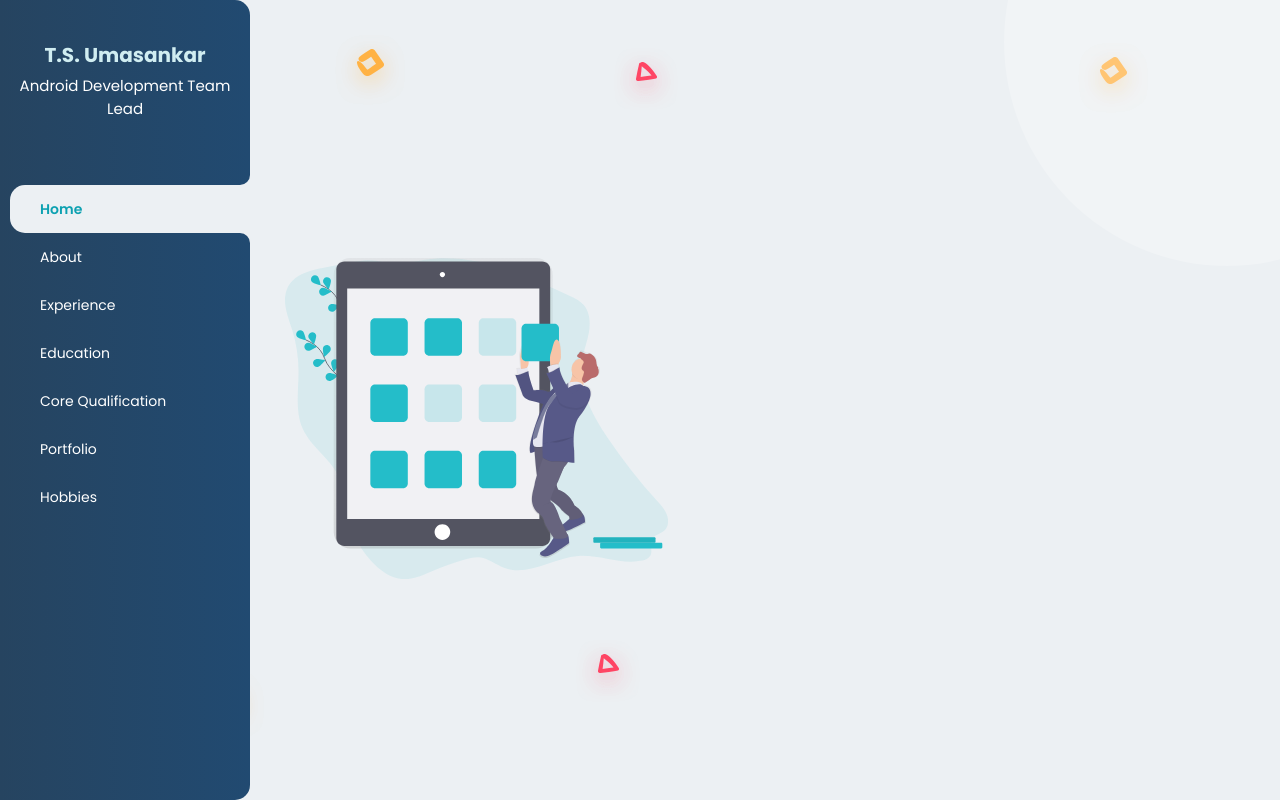
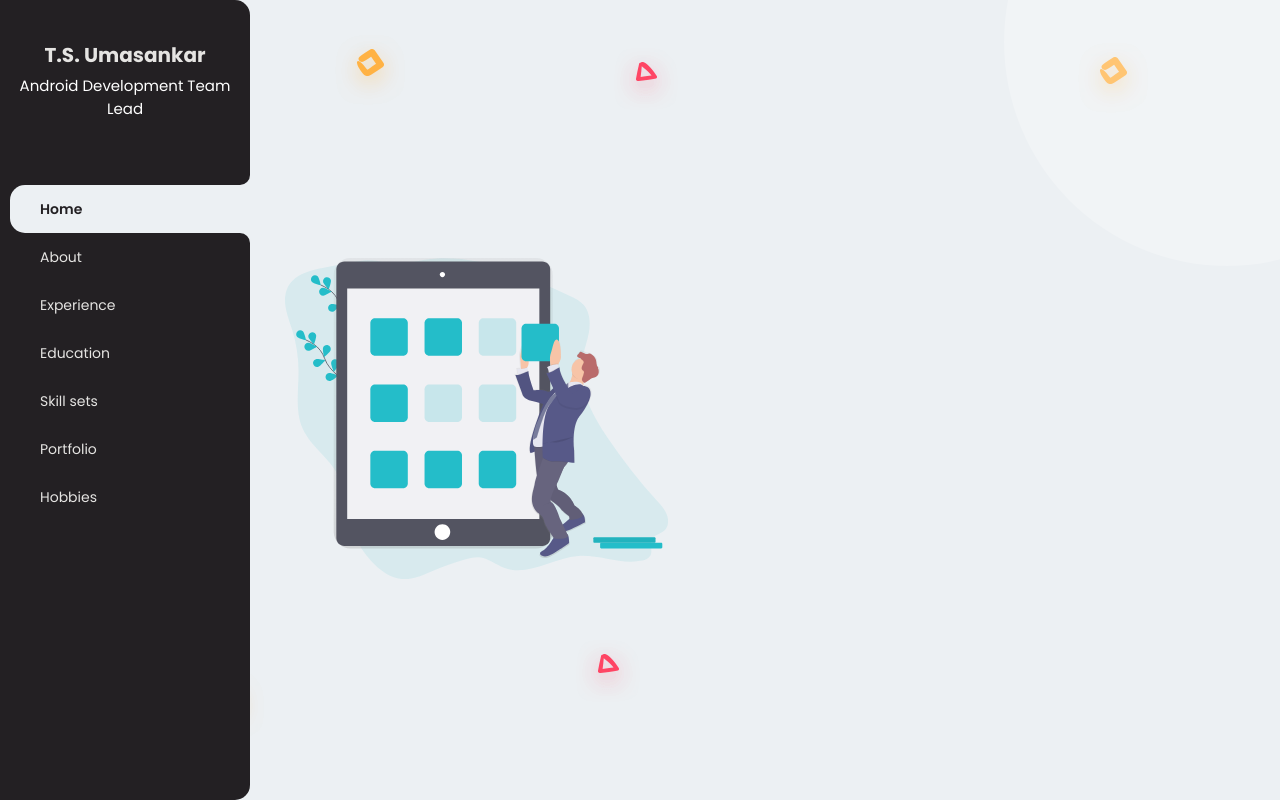
Before and after one commit to umasankar-ts/react-portfolio, a React (Create React App) app: page /home in a window 1280 px wide. Built offline with nearby package versions, Linux system fonts and the light colour scheme; a web font is replaced by a local one.

Commit message:
Black theme color changes

```diff
--- a/src/App.css
+++ b/src/App.css
@@ -94,7 +94,7 @@ p {
 }
 
 .primary-light-font {
-	color: var(--primary-light-font);
+	color: var(--primary-dark-font);
 }
 
 .content-light-bg {
@@ -181,7 +181,7 @@ p {
 	white-space: nowrap;
 	border-top-left-radius: 15px;
 	border-bottom-left-radius: 15px;
-	color: var(--white-color);
+	color: var(--secondary-light-font);
 	outline: 0
 }
 
@@ -616,7 +616,7 @@ p {
 }
 .font-icon-card:hover {
 	color: var(--white-color) !important;
-	background-color: var(--primary-light-bg)
+	background-color: var(--primary-dark-bg)
 }
 .home-gif1 {
 	position: absolute;
@@ -706,3 +706,11 @@ p {
 .padding-bottom-none{
 	padding-bottom: 0 !important
 }
+
+.text-decor,
+.text-decor:hover,
+.text-decor:focus,
+.text-decor:active,
+.text-decor:active:hover{
+	text-decoration: underline;
+}
--- a/src/component/AboutComponent.js
+++ b/src/component/AboutComponent.js
@@ -26,8 +26,8 @@ class AboutComponent extends Component {
 	                                			<div className="about-card-content ">
                                     				<h5 className="primary-dark-font about-name">UMASANKAR T S</h5>
                                     				<p className="about-designation">Android Development Team Lead</p>
-                                    				<p><i className="lni-envelope align-middle primary-light-font"/> <a href="mailto:umasankar.tsj@gmail.com" className="text-word-br primary-light-font">&nbsp;umasankar.tsj@gmail.com</a></p>
-                                    				<p><i className="lni-mobile align-middle primary-light-font"/> <a href="tel:8807527642" className="primary-light-font">&nbsp;8807527642</a></p>
+                                    				<p><i className="lni-envelope align-middle primary-light-font"/> <a href="mailto:umasankar.tsj@gmail.com" className="text-word-br primary-light-font text-decor">&nbsp;umasankar.tsj@gmail.com</a></p>
+                                    				<p><i className="lni-mobile align-middle primary-light-font"/> <a href="tel:8807527642" className="primary-light-font text-decor">&nbsp;8807527642</a></p>
                                     			</div>
 	                                    	</div>
 	                                    </div>
--- a/src/component/QualificationComponent.js
+++ b/src/component/QualificationComponent.js
@@ -13,7 +13,7 @@ class QualificationComponent extends Component{
                 <div className="content-wrapper">
                     <div className="container-fluid">
                         <div className="row">
-                            <h1 className="col-md-12 heading primary-dark-font fancy-heading animated fadeInLeft">Core Qualification</h1>
+                            <h1 className="col-md-12 heading primary-dark-font fancy-heading animated fadeInLeft">Skill sets</h1>
                         </div>
                         <div className="qualify-desk-view">
                             <div className="row qualify-sec-space">
--- a/src/component/SidebarComponent.js
+++ b/src/component/SidebarComponent.js
@@ -26,7 +26,7 @@ class SidebarComponent extends Component {
                         <b className="first-sec"></b>
                         <b className="second-sec"></b>
                     </li>
-                    <li><NavLink activeClassName='is-active' to="/qualification"><i className="lni-book sidebar-nav-menu-icon secondary-light-font"></i>Core Qualification</NavLink>
+                    <li><NavLink activeClassName='is-active' to="/qualification"><i className="lni-book sidebar-nav-menu-icon secondary-light-font"></i>Skill sets</NavLink>
                         <b className="first-sec"></b>
                         <b className="second-sec"></b>
                     </li>
--- a/src/css/variable.css
+++ b/src/css/variable.css
@@ -1,20 +1,20 @@
 :root {
 --body-bg:#ecf0f3;
 --body-text-color:#010101;
---primary-dark-bg: #0da1b1;
---primary-light-bg:#15a5b5;
---primary-dark-font:#0da1b1;
+--primary-dark-bg: #232023;
+--primary-light-bg:#818589;
+--primary-dark-font:#232023;
 --primary-light-font:#15a5b5;
 --content-light-bg:#e1eceb;
 --secondary-dark-font:#c99c33;
---secondary-light-font:#d0edf1;
+--secondary-light-font:#E5E4E2;
 --white-color:#ffffff;
 --dark-bg-font:#8e8d8d;
 --card-bg-color:#f1f3f6;
---sidebarbg-gradient-one:#264460;
---sidebarbg-gradient-two:#214a71;
+--sidebarbg-gradient-one:#232023;
+--sidebarbg-gradient-two:#232023;
 --sidemenu-active-bg:#ecf0f3;
---sidemenu-active-text:#0da1b1;
+--sidemenu-active-text:#232023;
 --highlight-card-bg:#f1f3f6;
 --highlight-card-curve-bg:#f8f9fb;
 --dashed-border-color:#e5eaea;
@@ -31,10 +31,10 @@
 --iconfive-gradient-two:#fd79a8;
 --iconsix-gradient-one:#0984e3;
 --iconsix-gradient-two:#74b9ff;
---profile-pic-bg:#24bdc9;
+--profile-pic-bg:#E5E4E2;
 --link-hover-text:#3d5654;
 --tab-text-color:#425c5a;
---tab-active-text-color:#0da1b1;
+--tab-active-text-color:#232023;
 --muted-text:#969698;
 --grey-text:#716f6f;
 }
```
